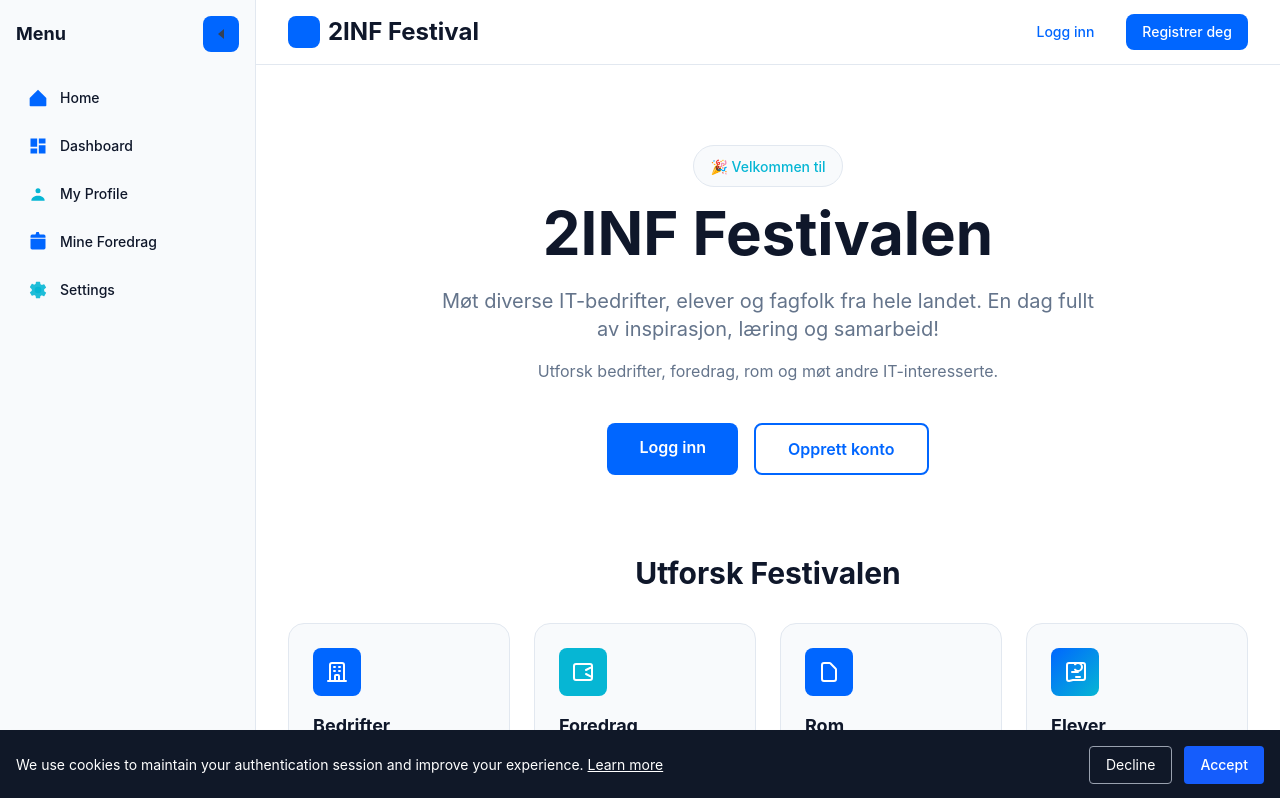
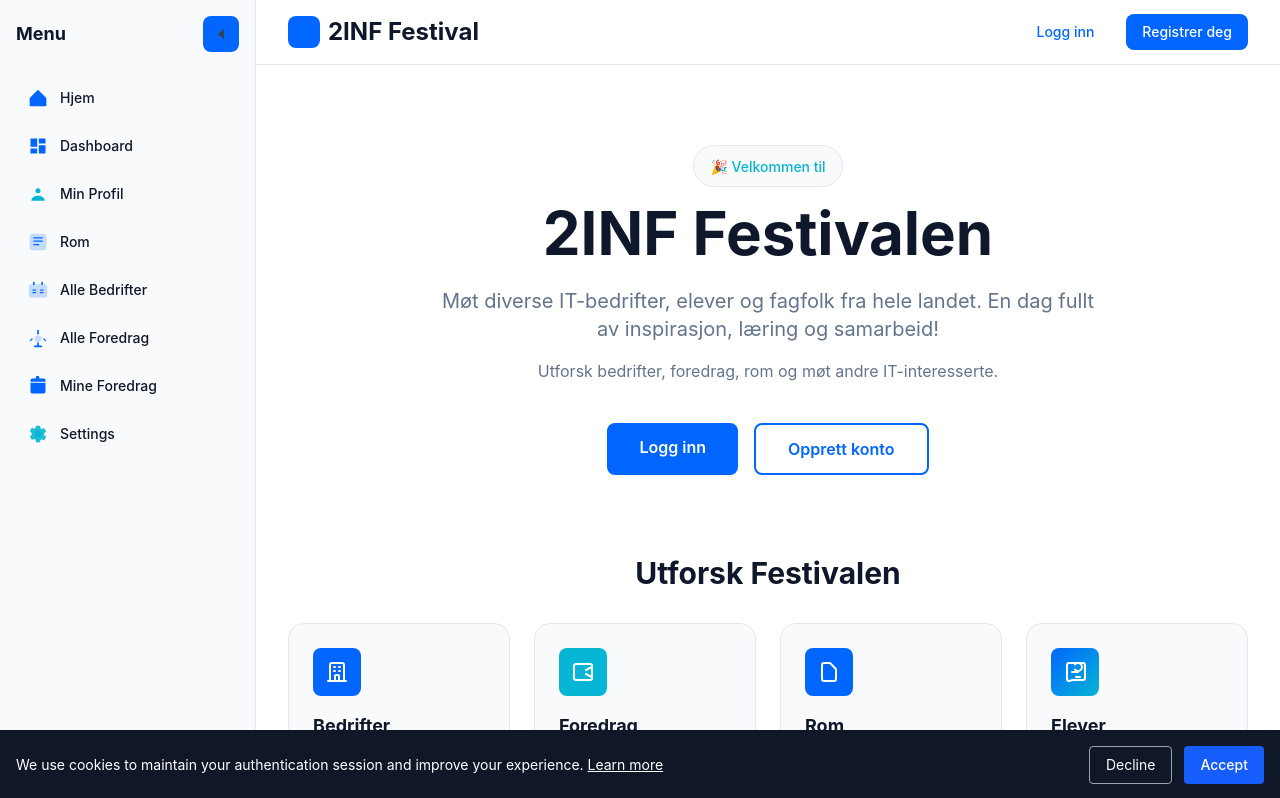
Before and after one commit to jonous10/2inf-festivalen, a Next.js app: page / in a window 1280 px wide. Shown: the top 798 px of the page. Built offline with nearby package versions, Linux system fonts and the light colour scheme; no server answers; the database is empty.

Commit message:
add more navigasjon to the sidebar with icons

```diff
--- a/app/components/Sidebar.tsx
+++ b/app/components/Sidebar.tsx
@@ -130,7 +130,7 @@ export default function Sidebar() {
                 <Link
                   href="/"
                   onClick={closeMobileMenu}
-                  title={collapsed ? "Home" : undefined}
+                  title={collapsed ? "Hjem" : undefined}
                   className="flex items-center gap-3 p-3 rounded-lg transition-all duration-200 hover:shadow-md hover:scale-105"
                   style={{ color: "var(--foreground)" }}
                 >
@@ -150,7 +150,7 @@ export default function Sidebar() {
                     className={`text-sm font-medium transition-all duration-300 ${collapsed ? "opacity-0 w-0 overflow-hidden" : "opacity-100"}`}
                     style={{ color: "var(--foreground)" }}
                   >
-                    Home
+                    Hjem
                   </span>
                 </Link>
               </li>
@@ -188,7 +188,7 @@ export default function Sidebar() {
                 <Link
                   href="/profile"
                   onClick={closeMobileMenu}
-                  title={collapsed ? "My Profile" : undefined}
+                  title={collapsed ? "Min Profil" : undefined}
                   className="flex items-center gap-3 p-3 rounded-lg transition-all duration-200 hover:shadow-md hover:scale-105"
                   style={{ color: "var(--foreground)" }}
                 >
@@ -206,11 +206,138 @@ export default function Sidebar() {
                     className={`text-sm font-medium transition-all duration-300 ${collapsed ? "opacity-0 w-0 overflow-hidden" : "opacity-100"}`}
                     style={{ color: "var(--foreground)" }}
                   >
-                    My Profile
+                    Min Profil
                   </span>
                 </Link>
               </li>
 
+              <li>
+                <Link
+                  href="/festival/rom"
+                  onClick={closeMobileMenu}
+                  title={collapsed ? "Rom" : undefined}
+                  className="flex items-center gap-3 p-3 rounded-lg transition-all duration-200 hover:shadow-md hover:scale-105"
+                  style={{ color: "var(--foreground)" }}
+                >
+                  <svg
+                    className="w-5 h-5 flex-shrink-0"
+                    style={{ color: "var(--primary)" }}
+                    viewBox="0 0 24 24"
+                    fill="none"
+                    xmlns="http://www.w3.org/2000/svg"
+                  >
+                    <path
+                      d="M3 5a2 2 0 012-2h14a2 2 0 012 2v14a2 2 0 01-2 2H5a2 2 0 01-2-2V5z"
+                      stroke="currentColor"
+                      strokeWidth="2"
+                      fill="currentColor"
+                      opacity="0.2"
+                    />
+                    <path
+                      d="M7 7h10M7 11h10M7 15h6"
+                      stroke="currentColor"
+                      strokeWidth="1.5"
+                      strokeLinecap="round"
+                    />
+                  </svg>
+                  <span
+                    className={`text-sm font-medium transition-all duration-300 ${collapsed ? "opacity-0 w-0 overflow-hidden" : "opacity-100"}`}
+                    style={{ color: "var(--foreground)" }}
+                  >
+                    Rom
+                  </span>
+                </Link>
+              </li>
+              <li>
+                <Link
+                  href="/festival/bedrifter"
+                  onClick={closeMobileMenu}
+                  title={collapsed ? "Alle Bedrifter" : undefined}
+                  className="flex items-center gap-3 p-3 rounded-lg transition-all duration-200 hover:shadow-md hover:scale-105"
+                  style={{ color: "var(--foreground)" }}
+                >
+                  <svg
+                    className="w-5 h-5 flex-shrink-0"
+                    style={{ color: "var(--primary)" }}
+                    viewBox="0 0 24 24"
+                    fill="none"
+                    xmlns="http://www.w3.org/2000/svg"
+                  >
+                    <path
+                      d="M2 8a2 2 0 012-2h16a2 2 0 012 2v11a1 1 0 01-1 1H3a1 1 0 01-1-1V8z"
+                      stroke="currentColor"
+                      strokeWidth="2"
+                      fill="currentColor"
+                      opacity="0.2"
+                    />
+                    <path
+                      d="M7 5V3M17 5V3"
+                      stroke="currentColor"
+                      strokeWidth="2"
+                      strokeLinecap="round"
+                    />
+                    <path
+                      d="M6 12h3M6 15h3M15 12h3M15 15h3"
+                      stroke="currentColor"
+                      strokeWidth="1.5"
+                      strokeLinecap="round"
+                    />
+                  </svg>
+                  <span
+                    className={`text-sm font-medium transition-all duration-300 ${collapsed ? "opacity-0 w-0 overflow-hidden" : "opacity-100"}`}
+                    style={{ color: "var(--foreground)" }}
+                  >
+                    Alle Bedrifter
+                  </span>
+                </Link>
+              </li>
+              <li>
+                <Link
+                  href="/festival/foredrag"
+                  onClick={closeMobileMenu}
+                  title={collapsed ? "Alle Foredrag" : undefined}
+                  className="flex items-center gap-3 p-3 rounded-lg transition-all duration-200 hover:shadow-md hover:scale-105"
+                  style={{ color: "var(--foreground)" }}
+                >
+                  <svg
+                    className="w-5 h-5 flex-shrink-0"
+                    style={{ color: "var(--primary)" }}
+                    viewBox="0 0 24 24"
+                    fill="none"
+                    xmlns="http://www.w3.org/2000/svg"
+                  >
+                    <path
+                      d="M12 2a1 1 0 011 1v4a1 1 0 11-2 0V3a1 1 0 011-1z"
+                      fill="currentColor"
+                    />
+                    <path
+                      d="M12 10a3 3 0 100 6 3 3 0 000-6z"
+                      stroke="currentColor"
+                      strokeWidth="2"
+                      fill="currentColor"
+                      opacity="0.2"
+                    />
+                    <path
+                      d="M12 18v3M8 22h8"
+                      stroke="currentColor"
+                      strokeWidth="2"
+                      strokeLinecap="round"
+                    />
+                    <path
+                      d="M5 13l-2 2M19 13l2 2"
+                      stroke="currentColor"
+                      strokeWidth="1.5"
+                      strokeLinecap="round"
+                    />
+                  </svg>
+                  <span
+                    className={`text-sm font-medium transition-all duration-300 ${collapsed ? "opacity-0 w-0 overflow-hidden" : "opacity-100"}`}
+                    style={{ color: "var(--foreground)" }}
+                  >
+                    Alle Foredrag
+                  </span>
+                </Link>
+              </li>
               <li>
                 <Link
                   href="/festival/mine-foredrag"
```
